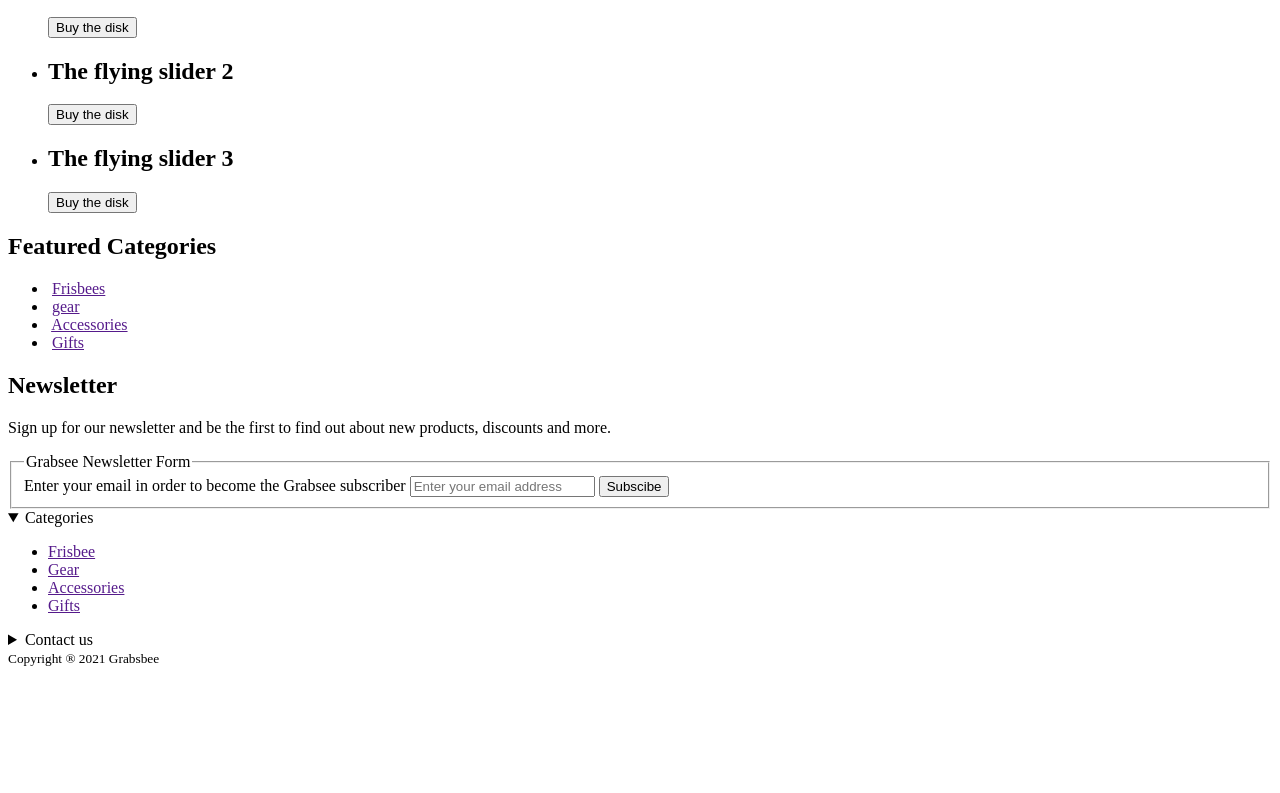
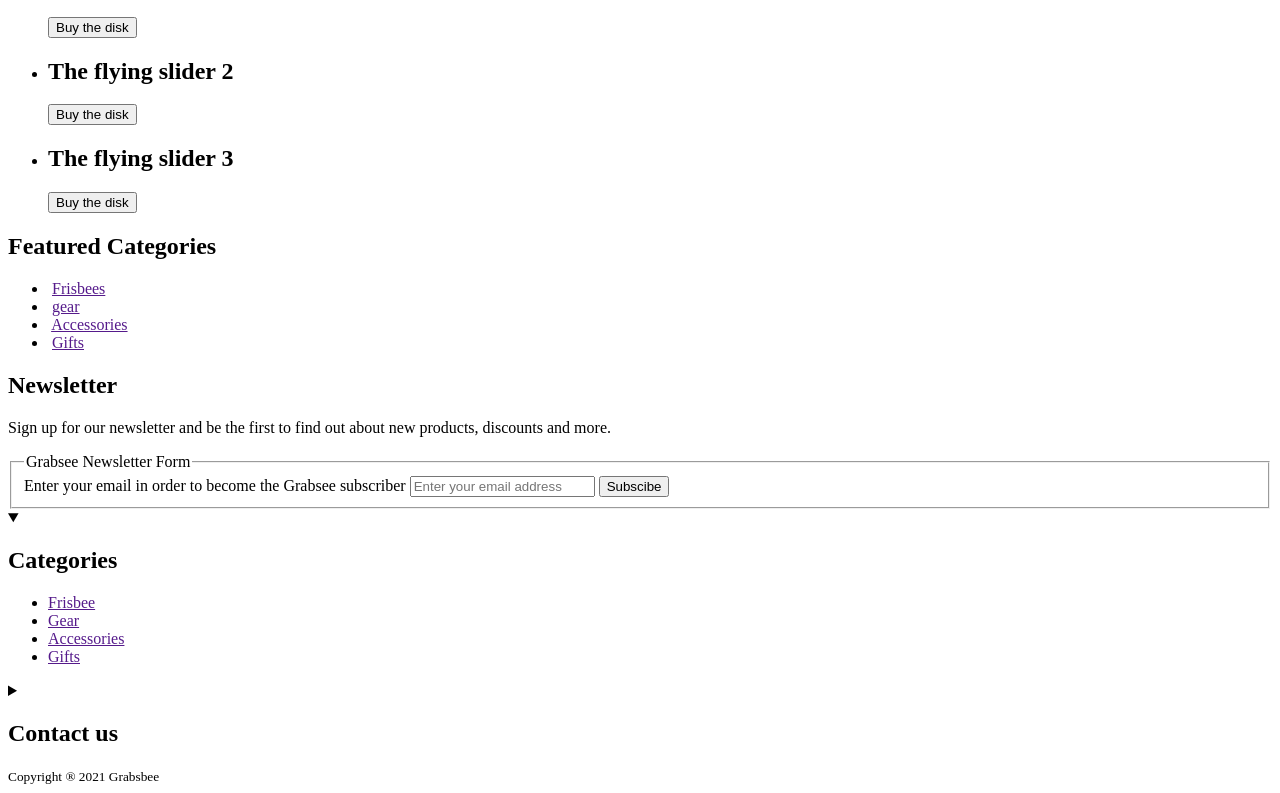
Before and after one commit to Inchoo/grabsbee-ffc, a plain HTML site: page index.html in a window 1280 px wide. Shown: the part 1790-2583 px from the top of the page. Before the commit the page ends 2465 px from the top, so only its background shows below. Drawn offline with Linux system fonts and the light colour scheme.

Commit message:
Outline update for the footer

```diff
--- a/index.html
+++ b/index.html
@@ -21,7 +21,9 @@
                         <fieldset>
                             <legend>Grabsee search form</legend>
                             <label for="search">Enter here your search term</label>
-                            <input name="search" type="text">
+                            <input name="search" type="search"
+                                    placeholder="Enter here your search term"
+                                    aria-label="Search through site content">
                             <button>Search it</button>
                         </fieldset>
                     </form>
@@ -284,7 +286,7 @@
 
         <section>
             <details open>
-                <summary>Categories</summary>
+                <summary><h2>Categories</h2></summary>
 
                 <ul>
                     <li>
@@ -303,7 +305,7 @@
             </details>
 
             <details>
-                <summary>Contact us</summary>
+                <summary><h2>Contact us</h2></summary>
 
                 <ul>
                     <li><address>Trg Slobode 6</address></li>
@@ -314,9 +316,10 @@
 
         </section>
 
-        <section>
+        <div>
             <small>Copyright &reg; 2021 Grabsbee</small>
-        </section>
+        </div>
+
     </footer>
 </body>
 </html>
```
